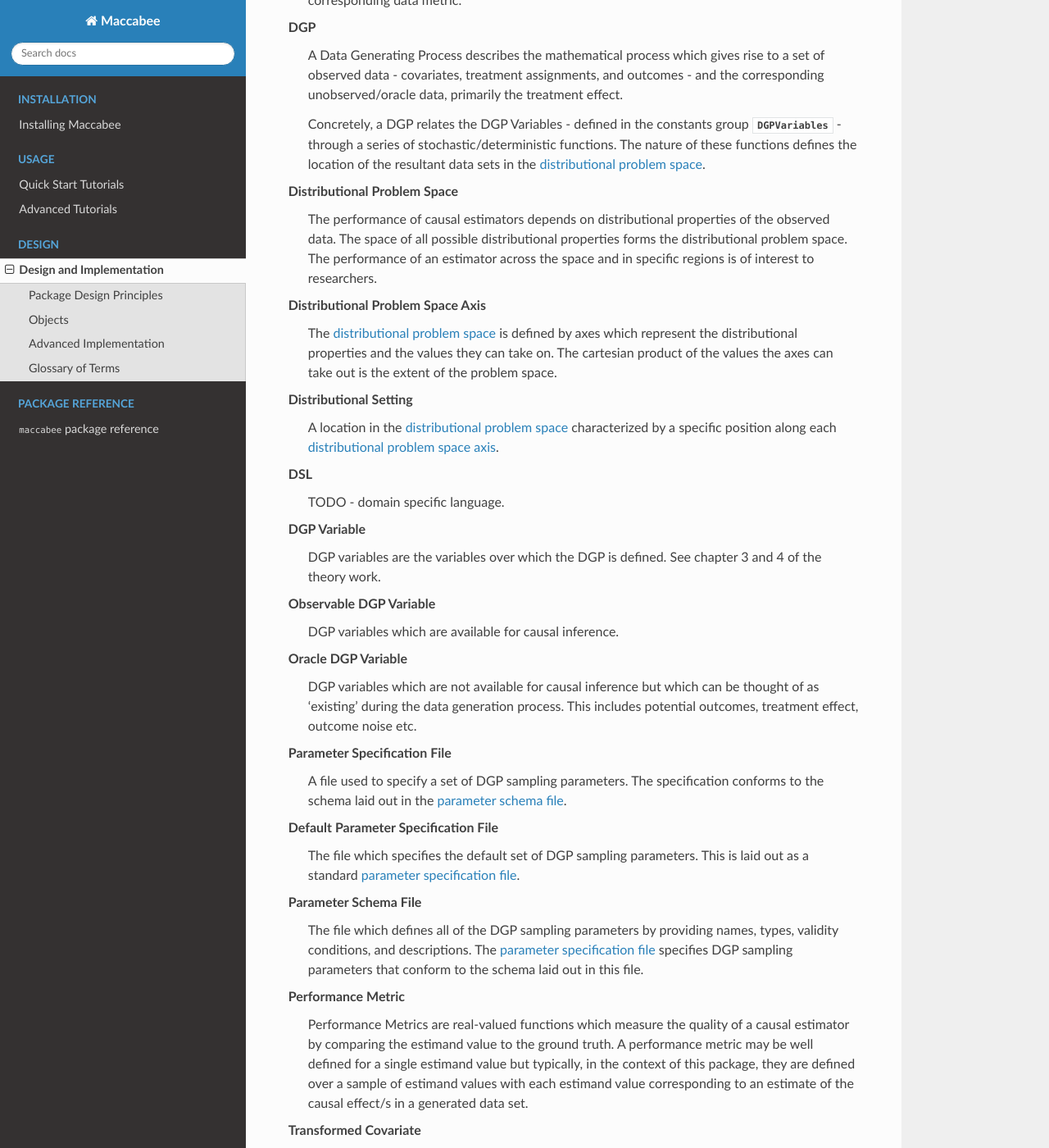
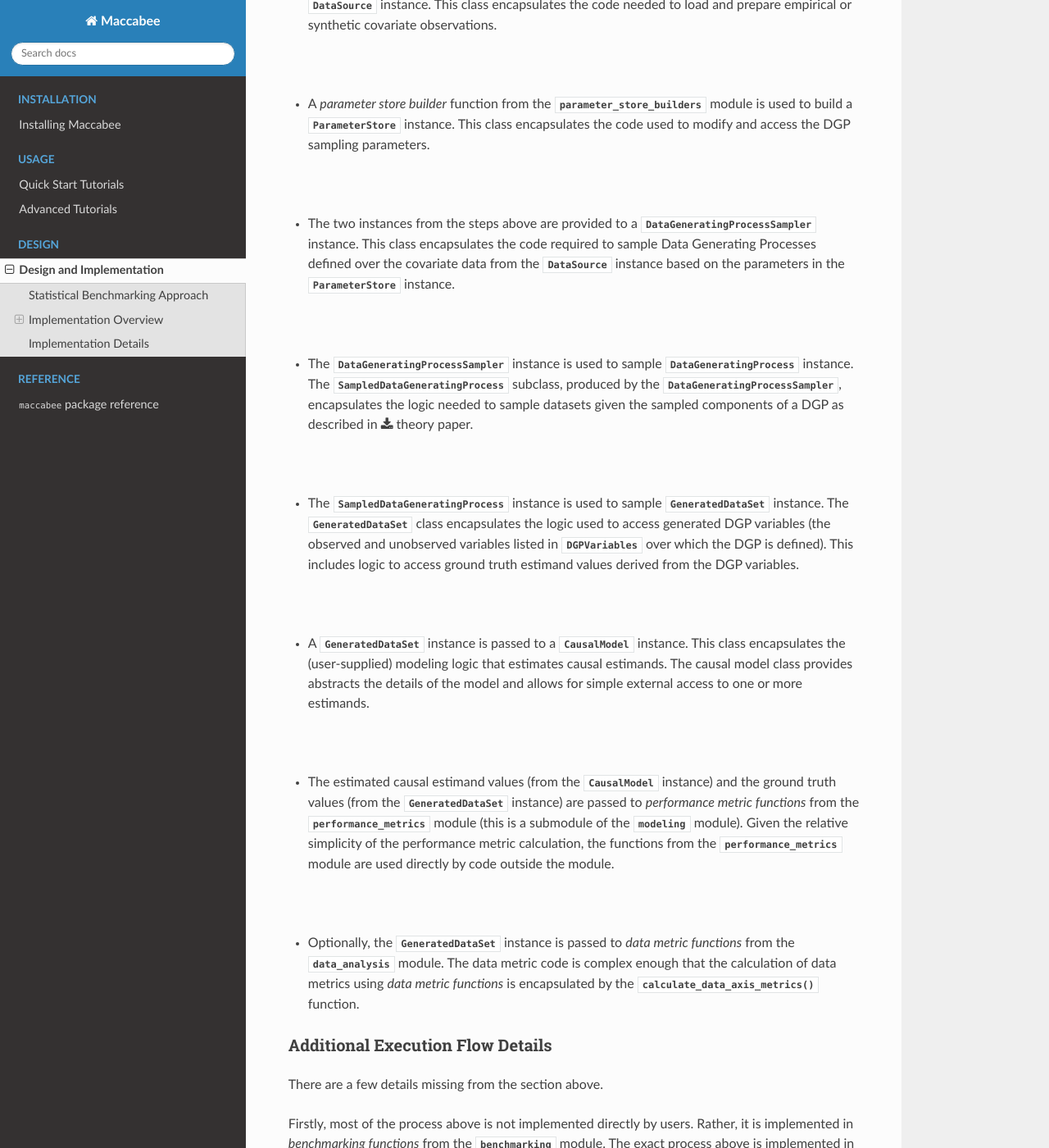
Before and after one commit to JoshBroomberg/Maccabee, a Sphinx documentation site: the page built from Maccabee/docs/source/design.rst, in a window 1280 px wide and 1400 px high, scrolled down 2931 px. Shown: the whole window at 82% size. Built offline with Sphinx 7.4.7 and the Read the Docs theme 2.0.0, drawn with Linux system fonts in a browser that asks for light colours; some of the changed text lies outside the part shown.

Commit message:
implementation docs

```diff
--- a/Maccabee/docs/source/design.rst
+++ b/Maccabee/docs/source/design.rst
@@ -1,95 +1,90 @@
 Design and Implementation
 =========================
 
-In depth explanations of the theoretical underpinnings of the Maccabee benchmarking process can be found in Chapters 5 and 6 of the :download:`theory paper </maccabee-theory-paper.pdf>`.
+The goal of this page is to explain how Maccabee's theoretical approach to benchmarking - as laid out in Chapter 5 of the :download:`theory paper </maccabee-theory-paper.pdf>` - is implemented using the functions and classes of the Maccabee package. This page therefore assumes a base level of familiarity with the theoretical approach although a brief summary is provided in the first section below.
 
-This page documents the implementation which is to operationalize Maccabee's Monte Carlo Benchmarking. ... The second subsection then shows how the sampling procedure is implemented in the functions and classes that make up the package. This is a description at the level of the functional components used concretize, and sample from, the statistical model described in the first subsection.
+Statistical Benchmarking Approach
+---------------------------------
 
-Package Design Principles
--------------------------
+The graphical model below represents the complete statistical model of a Maccabee Monte Carlo benchmark.
 
-Fundamentally, this package only succeeds if it provides a useful and usable way to benchmark new methods for causal inference developed by its users. Maccabee’s features are focused around four design principles to achieve this end:
+.. image:: design/maccabee-design-graphical-model-fig.png
 
-* **Minimal imposition on method design:** attention has been paid to ensuring model developers can use their own empirical data and models with Maccabee painlessly. This includes support for benchmarking models written in both Python and R to avoid the need for language translation.
+Briefly summarizing the sampling procedure:
 
-* **Quickstart but powerful customization:** The package includes high-quality data and pre-tuned parameters. This means that little boilerplate code is required to run a benchmark and receive results. This helps new users understand, and get value out of, the package quickly. At the same time, there is a large control surface to give advanced users the tools they need to support heavily-customized benchmarking processes.
+* A set of :math:`M` DGPs is sampled based on supplied *DGP Sampling Parameters*.
 
-* **Support for optimized, parallel execution:** valid Monte Carlo benchmarks require large sample sizes. In turn, this requires effecient, optimized code and the ability to access and utilize sufficient computational power. Maccabee provides code compilation for sampled DGPs - which greatly improves execution time - and parallelization tools that enable execution across multiple cores. Together, these tools make large-sample benchmarks feasible.
+* For each DGP, :math:`N` sets of individual observation variables consisting of observed covariates and a set of associated treatment assignment, outcome and causal effect variables (both observed and unobserved). The complete set of variables is defined in :data:`~maccabee.constants.Constants.DGPVariables`.
 
-* **Smooth side-by-side support of old and new approaches:** Maccabee allows for user-specified DGPs to be used side by side with the sampled DGPs enabled by the package. This allows users to switch between/compare the new and old approaches while using a single benchmarking tool. It also allows users to exploit the advanced functionality outlined above even if they don’t use the core sampling functionality.
+* For each DGP, causal estimand values are sampled (perhaps deterministically) at either the individual observation (for individual effects) or dataset level (for average effects). These values are conditioned on all :math:`N` of the :math:`X`, :math:`T` and :math:`Y` observations.
 
-Objects
--------
+* :math:`M` Individual or Average Performance Metric values are calculated (deterministically sampled) at the dataset level by combining the causal effect estimate values with the appropriate ground truth value(s). Optionally, :math:`M` Data Metrics are calculated by combining some/all of the covariate data with the observed and oracle outcome data.
 
-The figure below...
+Implementation Overview
+-----------------------
 
-The bolded text signifies Maccabee classes/modules and link to detailed documentation for the relevant component.
+The section above used a graphical model to describe the benchmarking approach at the level of the data (random variables). This section describes the components used to implement, and sample from, this model. This description is at the level of implemented functions and classes.
 
 .. image:: design/maccabee-design-implementation-fig.png
 
-To perform a **Benchmark** (:mod:`~maccabee.benchmarking`), one or more sets of **Sampling Parameters** (:mod:`~maccabee.parameters`) are using by the **DGP Sampler** (:mod:`~maccabee.data_generation.data_generating_process_sampler`) to sample **DGPs** (:mod:`~maccabee.data_generation.data_generating_process`) at a specific location in the :term:`distributional problem space`. **Data sets** (:mod:`~maccabee.data_generation.generated_data_set`) are then sampled from the sampled DGPs. The location of these data sets in the problem space is evaluated using **Data Metrics** (:mod:`~maccabee.data_analysis.data_metrics`). **Causal Models** (:mod:`~maccabee.modeling.models`) are used to generate estimates for a selected causal estimands. The performance of the models is evaluated against the ground truth from the sampled data sets using **Performance Metrics** (:mod:`~maccabee.modeling.performance_metrics`). The results of repeated DGP and data set samples are aggregated and returned to the user.
+Core Execution Flow
++++++++++++++++++++
 
-Advanced Implementation
------------------------
+The figure below shows how all of Maccabee's classes and functions fit together to perform a single sample of all of the random variables that appear in the graphical model above. Modules containing the closely related components are indicated using boxes. From top to bottom:
 
-- Aggregation in the benchmarking section
+* A *data source builder* function from the :mod:`~maccabee.data_sources.data_source_builders` module is used to build a :class:`~maccabee.data_sources.data_sources.DataSource` instance. This class encapsulates the code needed to load and prepare empirical or synthetic covariate observations.
+
+|
+
+* A *parameter store builder* function from the :mod:`~maccabee.parameters.parameter_store_builders` module is used to build a :class:`~maccabee.parameters.parameter_store.ParameterStore` instance. This class encapsulates the code used to modify and access the DGP sampling parameters.
+
+|
+
+* The two instances from the steps above are provided to a :class:`~maccabee.data_generation.data_generating_process_sampler.DataGeneratingProcessSampler` instance. This class encapsulates the code required to sample Data Generating Processes defined over the covariate data from the :class:`~maccabee.data_sources.data_sources.DataSource` instance based on the parameters in the :class:`~maccabee.parameters.parameter_store.ParameterStore` instance.
+
+|
+
+* The :class:`~maccabee.data_generation.data_generating_process_sampler.DataGeneratingProcessSampler` instance is used to sample :class:`~maccabee.data_generation.data_generating_process.DataGeneratingProcess` instance. The :class:`~maccabee.data_generation.data_generating_process.SampledDataGeneratingProcess` subclass, produced by the :class:`~maccabee.data_generation.data_generating_process_sampler.DataGeneratingProcessSampler`, encapsulates the logic needed to sample datasets given the sampled components of a DGP as described in :download:`theory paper </maccabee-theory-paper.pdf>`.
+
+|
+
+* The :class:`~maccabee.data_generation.data_generating_process.SampledDataGeneratingProcess` instance is used to sample  :class:`~maccabee.data_generation.generated_data_set.GeneratedDataSet` instance. The :class:`~maccabee.data_generation.generated_data_set.GeneratedDataSet` class encapsulates the logic used to access generated DGP variables (the observed and unobserved variables listed in :data:`~maccabee.constants.Constants.DGPVariables` over which the DGP is defined). This includes logic to access ground truth estimand values derived from the DGP variables.
+
+|
+
+* A :class:`~maccabee.data_generation.generated_data_set.GeneratedDataSet` instance is passed to a :class:`~maccabee.modeling.models.CausalModel` instance. This class encapsulates the (user-supplied) modeling logic that estimates causal estimands. The causal model class provides abstracts the details of the model and allows for simple external access to one or more estimands.
+
+|
+
+* The estimated causal estimand values (from the :class:`~maccabee.modeling.models.CausalModel` instance) and the ground truth values (from the :class:`~maccabee.data_generation.generated_data_set.GeneratedDataSet` instance) are passed to *performance metric functions* from the :mod:`~maccabee.modeling.performance_metrics` module (this is a submodule of the :mod:`~maccabee.modeling` module). Given the relative simplicity of the performance metric calculation, the functions from the :mod:`~maccabee.modeling.performance_metrics` module are used directly by code outside the module.
+
+|
+
+* Optionally, the :class:`~maccabee.data_generation.generated_data_set.GeneratedDataSet` instance is passed to *data metric functions* from the :mod:`~maccabee.data_analysis` module. The data metric code is complex enough that the calculation of data metrics using *data metric functions* is encapsulated by the :func:`~maccabee.data_analysis.data_analysis.calculate_data_axis_metrics` function.
+
+Additional Execution Flow Details
++++++++++++++++++++++++++++++++++
+
+There are a few details missing from the section above.
+
+Firstly, most of the process above is not implemented directly by users. Rather, it is implemented in *benchmarking functions* from the :mod:`~maccabee.benchmarking` module. The exact process above is implemented in the :func:`~maccabee.benchmarking.benchmarking.benchmark_model_using_sampled_dgp` which accepts a :class:`~maccabee.data_sources.data_sources.DataSource` instance and a :class:`~maccabee.parameters.parameter_store.ParameterStore` instance from the user and then implements the rest of the process (sampling many :class:`~maccabee.data_generation.data_generating_process.SampledDataGeneratingProcess` instances and many :class:`~maccabee.data_generation.generated_data_set.GeneratedDataSet` instances from each DGP). The other functions in the :mod:`~maccabee.benchmarking` module support different use cases and these covered in the tutorials.
+
+Second, there is nuance around how covariate data is handled relative to the formal statistical model. In the model, the covariates are sampled directly from a DGP. In the package, covariate sampling is encapsulated in a :class:`~maccabee.data_sources.data_sources.DataSource` instance which is provided to the :class:`~maccabee.data_generation.data_generating_process_sampler.DataGeneratingProcessSampler` instance. This is done for two reasons.
+
+1. This encapsulates the complex logic needed to load empirical datasets or sample stochastic joint distributions and then normalize the resultant observations. Under the hood, the :class:`~maccabee.data_generation.data_generating_process.DataGeneratingProcess` samples covariates from the :class:`~maccabee.data_sources.data_sources.DataSource` as one would expect.
+
+2. A sample of the covariate data is actually used by the :class:`~maccabee.data_generation.data_generating_process_sampler.DataGeneratingProcessSampler` when normalizing the sampled treatment and outcome functions. This means the :class:`~maccabee.data_generation.data_generating_process_sampler.DataGeneratingProcessSampler` needs access to covariate data **before** DGPs can be sampled.
+
+If the user defines a custom :class:`~maccabee.data_generation.data_generating_process.DataGeneratingProcess` class to represent a concrete DGP, then the choice of whether to use a :class:`~maccabee.data_sources.data_sources.DataSource` or sample covariates directly in the :class:`~maccabee.data_generation.data_generating_process.DataGeneratingProcess` is up to the user.
+
+Finally, it is worth discussing the philosophy behind the choice to use classes vs functions to represent different components. In general, code that is stateless (doesn't preserve any information between runs) is implemented using functions. This applies to the *_builder* functions, metric calculation functions, and the benchmarking functions. Note that, where possible, code executed directly by users is designed to be stateless to allow for execution without the overhead of instance creation and management. Code that is stateful, and called repeatedly, is implemented using classes. Both the functional and class based components are customizable. For example, users can inject their own performance/data metrics as demonstrated in :doc:`/advanced/custom-metrics` and subclass the :class:`~maccabee.data_generation.data_generating_process.DataGeneratingProcess` class to benchmark using concrete DGPs as demonstrated in :doc:`/usage/concrete-dgp`.
+
+Implementation Details
+----------------------
+
+This section of the documentation covers the details of the implementation in Maccabee.
+
+- Pandas for data management
 - Abstract Syntax Trees for equation construction
-- Parallelism
-- Good OOP practices throughout.
-
-Glossary of Terms
------------------
-
-TODO: finish these.
-
-.. glossary::
-
-    Causal Model
-      A causal model implements a mathematical estimator which extracts a causal estimand from an observational data set.
-
-    Data Metric
-      Data Metrics are real-valued functions which measure some distributional property of a generated data set. Each data metric measures the position of the data set along some well-defined 'axis' of the distributional problem space. Each axis may have more than one corresponding data metric.
-
-    DGP
-      A Data Generating Process describes the mathematical process which gives rise to a set of observed data - covariates, treatment assignments, and outcomes - and the corresponding unobserved/oracle data, primarily the treatment effect.
-
-      Concretely, a DGP relates the DGP Variables - defined in the constants group :class:`~maccabee.constants.Constants.DGPVariables` - through a series of stochastic/deterministic functions. The nature of these functions defines the location of the resultant data sets in the :term:`distributional problem space`.
-
-    Distributional Problem Space
-      The performance of causal estimators depends on distributional properties of the observed data. The space of all possible distributional properties forms the distributional problem space. The performance of an estimator across the space and in specific regions is of interest to researchers.
-
-    Distributional Problem Space Axis
-      The :term:`distributional problem space` is defined by axes which represent the distributional properties and the values they can take on. The cartesian product of the values the axes can take out is the extent of the problem space.
-
-    Distributional Setting
-      A location in the :term:`distributional problem space` characterized by a specific position along each :term:`distributional problem space axis`.
-
-    DSL
-      TODO - domain specific language.
-
-    DGP Variable
-      DGP variables are the variables over which the DGP is defined. See chapter 3 and 4 of the theory work.
-
-    Observable DGP Variable
-      DGP variables which are available for causal inference.
-
-    Oracle DGP Variable
-      DGP variables which are not available for causal inference but which can be thought of as 'existing' during the data generation process. This includes potential outcomes, treatment effect, outcome noise etc.
-
-    Parameter Specification File
-      A file used to specify a set of DGP sampling parameters. The specification conforms to the schema laid out in the :term:`parameter schema file`.
-
-    Default Parameter Specification File
-      The file which specifies the default set of DGP sampling parameters. This is laid out as a standard :term:`parameter specification file`.
-
-    Parameter Schema File
-      The file which defines all of the DGP sampling parameters by providing names, types, validity conditions, and descriptions. The :term:`parameter specification file` specifies DGP sampling parameters that conform to the schema laid out in this file.
-
-    Performance Metric
-      Performance Metrics are real-valued functions which measure the quality of a causal estimator by comparing the estimand value to the ground truth. A performance metric may be well defined for a single estimand value but typically, in the context of this package, they are defined over a sample of estimand values with each estimand value corresponding to an estimate of the causal effect/s in a generated data set.
-
-    Transformed Covariate
-      TODO - transformed covariate
-
-    YML
-      YAML is a human-readable data-serialization language. It is commonly used for configuration files and in applications where data is being stored or transmitted (Wikipedia).
+- Process-based Parallelism
+- OOP practices.
```
Also changed, not shown: Maccabee/docs/source/glossary.rst (added, +58 -0 lines), Maccabee/docs/source/index.rst (+24 -2 lines).
